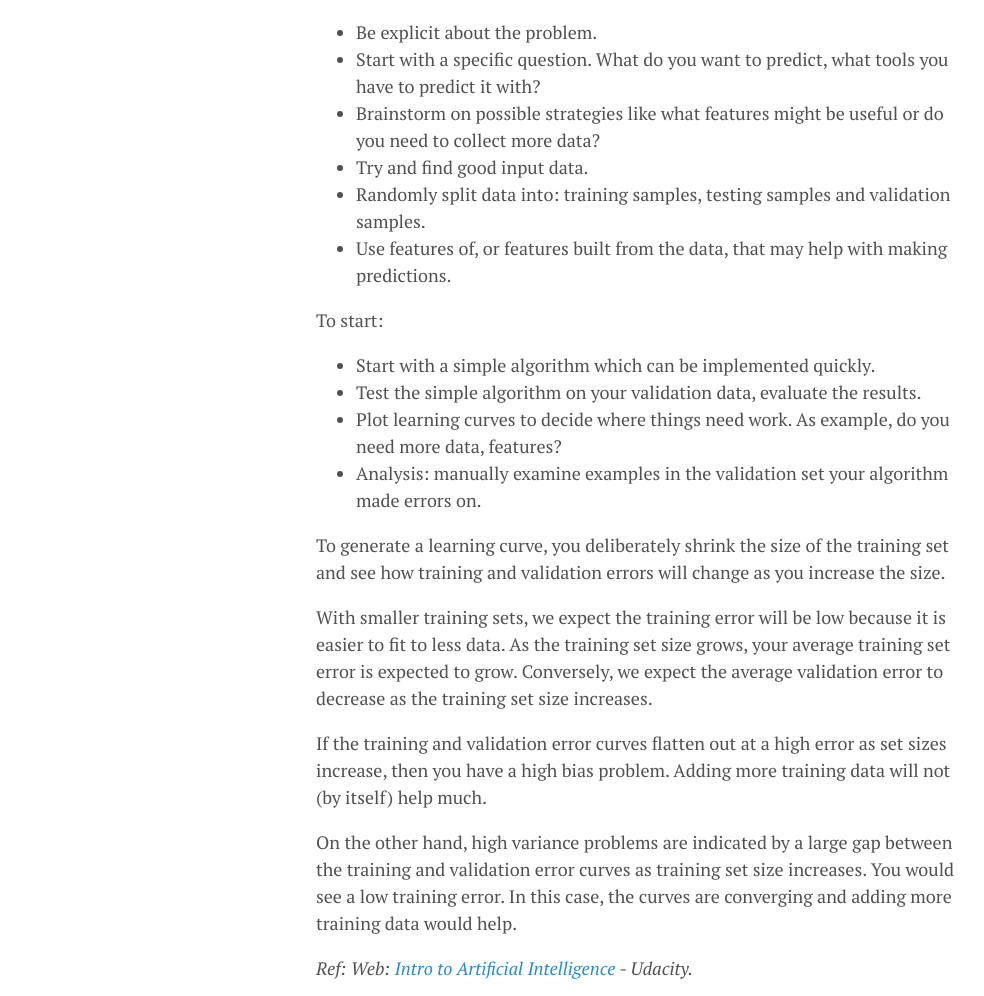
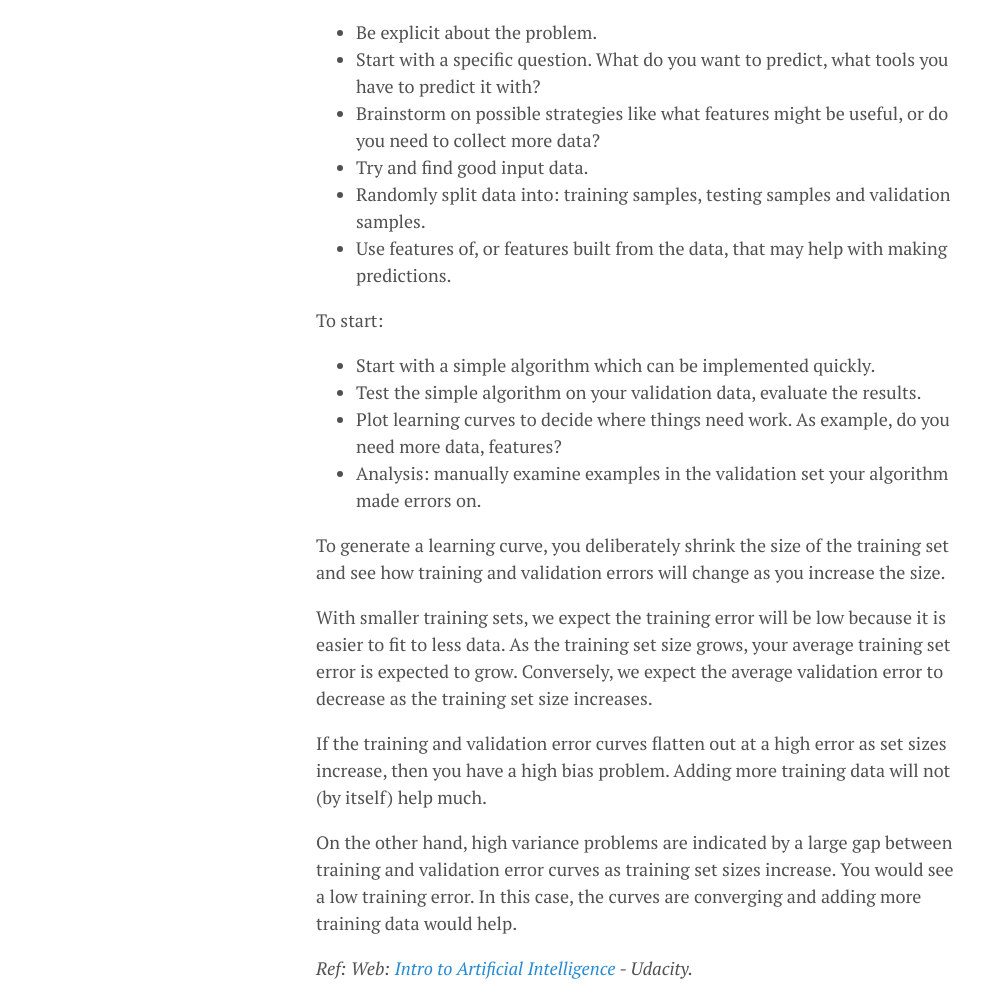
Before and after one commit to lgeurts/lgeurts.github.io, a Jekyll site: the page built from _posts/2018-06-29-artificial-intelligence-basics.md, in a window 1280 px wide and 1400 px high, scrolled down 6835 px. Shown: the part 159-1155 px from the top of the window, without its empty margins (0-984 px from the left). Built offline with Jekyll 4.4.1, drawn with Linux system fonts in a browser that asks for light colours; nearby versions of some CDN libraries; some of the changed text lies outside the part shown.

Commit message:
Update 2018-06-29-artificial-intelligence-basics.md

```diff
--- a/_posts/2018-06-29-artificial-intelligence-basics.md
+++ b/_posts/2018-06-29-artificial-intelligence-basics.md
@@ -183,7 +183,7 @@
 
 * Be explicit about the problem.
 * Start with a specific question. What do you want to predict, what tools you have to predict it with?
-* Brainstorm on possible strategies like what features might be useful or do you need to collect more data?
+* Brainstorm on possible strategies like what features might be useful, or do you need to collect more data?
 * Try and find good input data.
 * Randomly split data into: training samples, testing samples and validation samples.
 * Use features of, or features built from the data, that may help with making predictions.
@@ -202,6 +202,6 @@
 
 If the training and validation error curves flatten out at a high error as set sizes increase, then you have a high bias problem. Adding more training data will not (by itself) help much.
 
-On the other hand, high variance problems are indicated by a large gap between the training and validation error curves as training set size increases. You would see a low training error. In this case, the curves are converging and adding more training data would help.
+On the other hand, high variance problems are indicated by a large gap between training and validation error curves as training set sizes increase. You would see a low training error. In this case, the curves are converging and adding more training data would help.
 
 *Ref: Web: [Intro to Artificial Intelligence](https://eu.udacity.com/course/intro-to-artificial-intelligence--cs271) - Udacity.*
```
